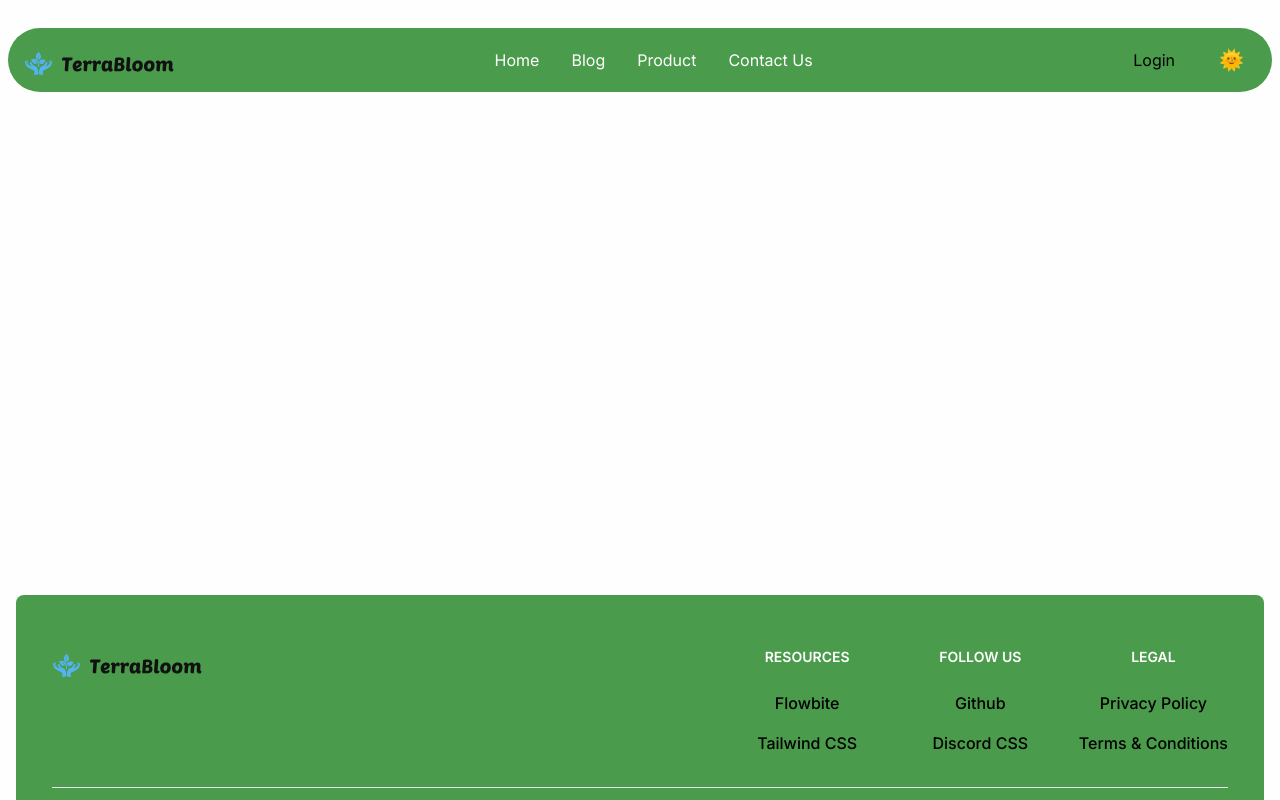
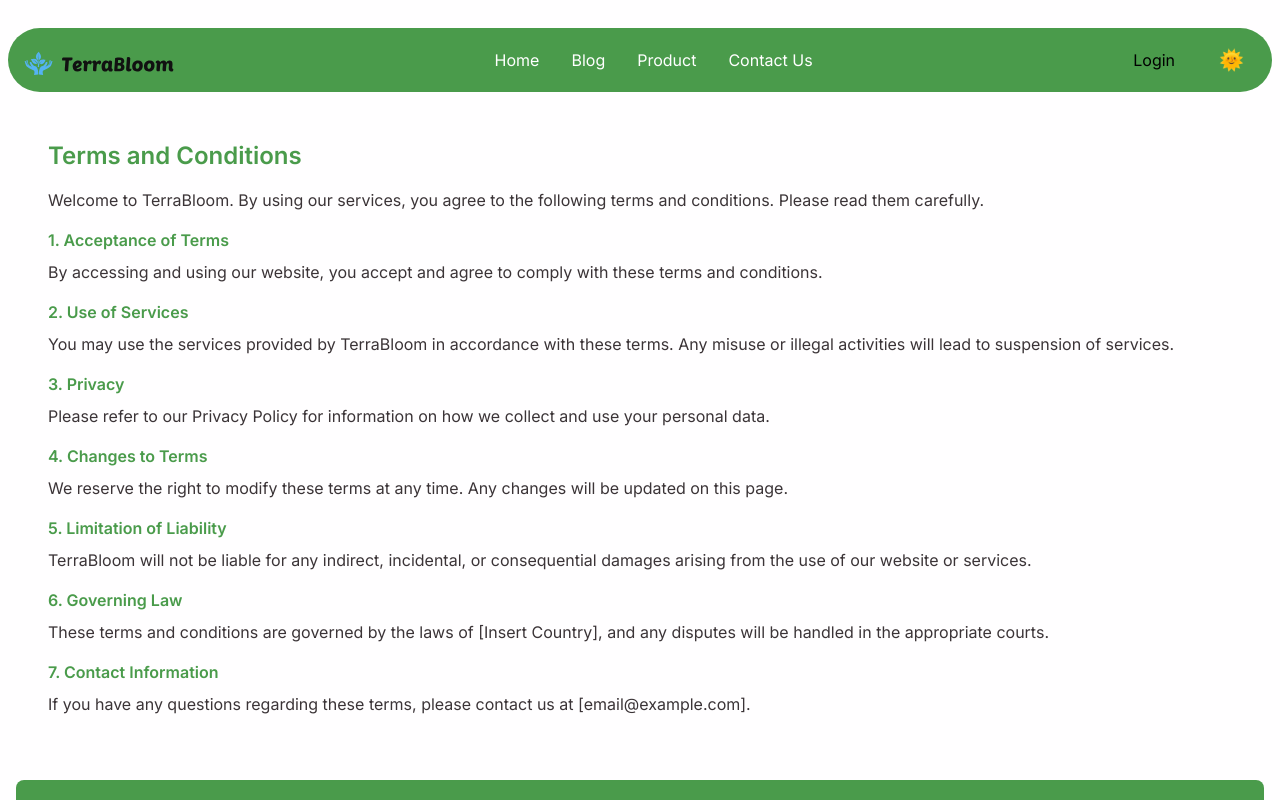
Before and after one commit to Himil192/TerraBloom, a React (Vite) app: page /TerraBloom/terms-and-conditions in a window 1280 px wide. Shown: the top 800 px of the page. Built offline with nearby package versions, Linux system fonts and the light colour scheme.

Commit message:
add 404 notfound page and added term and conditions page

```diff
--- a/src/App.jsx
+++ b/src/App.jsx
@@ -8,6 +8,8 @@ import Contact from './pages/Contact';
 import { ThemeProvider } from './theme/ThemeContext';
 import Footer from './component/Footer';
 import PrivacyPolicy from './pages/PrivacyPolicy';
+import TermsAndConditions from './pages/TermsAndConditions';
+import NotFound from './pages/404';
 
 function App() {
   const navLinks = [
@@ -32,6 +34,8 @@ function App() {
                 <Route path="/products" element={<Products />} />
                 <Route path="/contact-us" element={<Contact />} />
                 <Route path="/privacy-policy" element={<PrivacyPolicy />} />
+                <Route path='/terms-and-conditions' element={<TermsAndConditions />} />
+                <Route path='*' element={<NotFound />} />
               </Routes>
             </main>
 
--- a/src/component/Footer.jsx
+++ b/src/component/Footer.jsx
@@ -55,12 +55,11 @@ const Footer = () => {
                             <div>
                                 <h2 className="mb-6 text-sm font-semibold text-white  uppercase     ">Legal</h2>
                                 <ul className="  font-medium">
-                                    <li className="mb-4">
-                                        <a href="/TerraBloom/privacy-policy" target="_blank"
-                                            rel="noopener noreferrer" className="hover:text-second-highlight-color">Privacy Policy</a>
-                                    </li>
+                                    <Link to="/privacy-policy" target="_blank" rel="noopener noreferrer" className="hover:text-second-highlight-color">
+                                        Privacy Policy
+                                    </Link>
                                     <li>
-                                        <a href="#" className="hover:text-second-highlight-color">Terms &amp; Conditions</a>
+                                        <Link to="/terms-and-conditions" target="_blank" rel="noopener noreferrer" className="hover:text-second-highlight-color">Terms &amp; Conditions</Link>
                                     </li>
                                 </ul>
                             </div>
--- /dev/null
+++ b/src/pages/404.jsx
@@ -0,0 +1,29 @@
+import React from 'react';
+import { Link } from 'react-router-dom';
+
+const NotFound = () => {
+    return (
+        <div className="flex flex-col items-center justify-center min-h-screen bg-gradient-to-b from-[#25C467] to-[#1D1F1F] text-white text-center py-16 px-6">
+            {/* Main Heading (404) */}
+            <h1 className="text-8xl font-bold mb-4 animate-pulse text-[#F3A424]">
+                404
+            </h1>
+            {/* Sub Heading */}
+            <p className="text-3xl mb-6 font-medium text-[#FFFEFF]">
+                Oops! The page you're looking for doesn't exist.
+            </p>
+            <p className="text-lg mb-8 text-[#FFFEFF]">
+                It might have been moved, or you may have mistyped the URL.
+            </p>
+            {/* Go Back Button */}
+            <Link
+                to="/"
+                className="inline-block text-xl font-semibold bg-[#565759] text-white px-6 py-3 rounded-lg hover:bg-[#25C467] transition-colors duration-300"
+            >
+                Go Back to Home
+            </Link>
+        </div>
+    );
+};
+
+export default NotFound;
--- /dev/null
+++ b/src/pages/TermsAndConditions.jsx
@@ -0,0 +1,50 @@
+import React from 'react';
+
+const TermsAndConditions = () => {
+    return (
+        <div className="container mx-auto p-6">
+            <h1 className="text-2xl font-bold mb-4">Terms and Conditions</h1>
+
+            <p className="mb-4">
+                Welcome to TerraBloom. By using our services, you agree to the following terms and conditions. Please read them carefully.
+            </p>
+
+            <h2 className="font-semibold mt-4 mb-2">1. Acceptance of Terms</h2>
+            <p className="mb-4">
+                By accessing and using our website, you accept and agree to comply with these terms and conditions.
+            </p>
+
+            <h2 className="font-semibold mt-4 mb-2">2. Use of Services</h2>
+            <p className="mb-4">
+                You may use the services provided by TerraBloom in accordance with these terms. Any misuse or illegal activities will lead to suspension of services.
+            </p>
+
+            <h2 className="font-semibold mt-4 mb-2">3. Privacy</h2>
+            <p className="mb-4">
+                Please refer to our Privacy Policy for information on how we collect and use your personal data.
+            </p>
+
+            <h2 className="font-semibold mt-4 mb-2">4. Changes to Terms</h2>
+            <p className="mb-4">
+                We reserve the right to modify these terms at any time. Any changes will be updated on this page.
+            </p>
+
+            <h2 className="font-semibold mt-4 mb-2">5. Limitation of Liability</h2>
+            <p className="mb-4">
+                TerraBloom will not be liable for any indirect, incidental, or consequential damages arising from the use of our website or services.
+            </p>
+
+            <h2 className="font-semibold mt-4 mb-2">6. Governing Law</h2>
+            <p className="mb-4">
+                These terms and conditions are governed by the laws of [Insert Country], and any disputes will be handled in the appropriate courts.
+            </p>
+
+            <h2 className="font-semibold mt-4 mb-2">7. Contact Information</h2>
+            <p className="mb-4">
+                If you have any questions regarding these terms, please contact us at [email@example.com].
+            </p>
+        </div>
+    );
+};
+
+export default TermsAndConditions;
```
